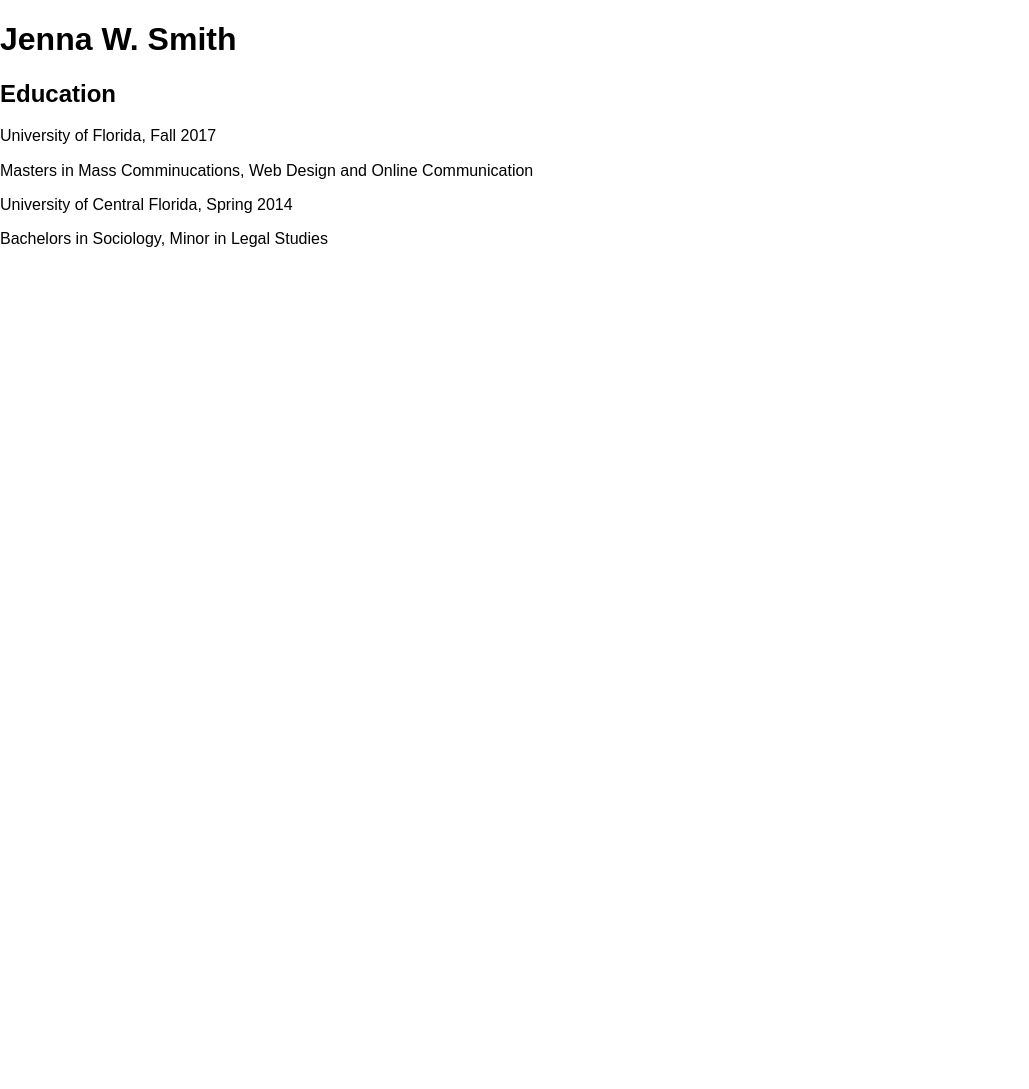
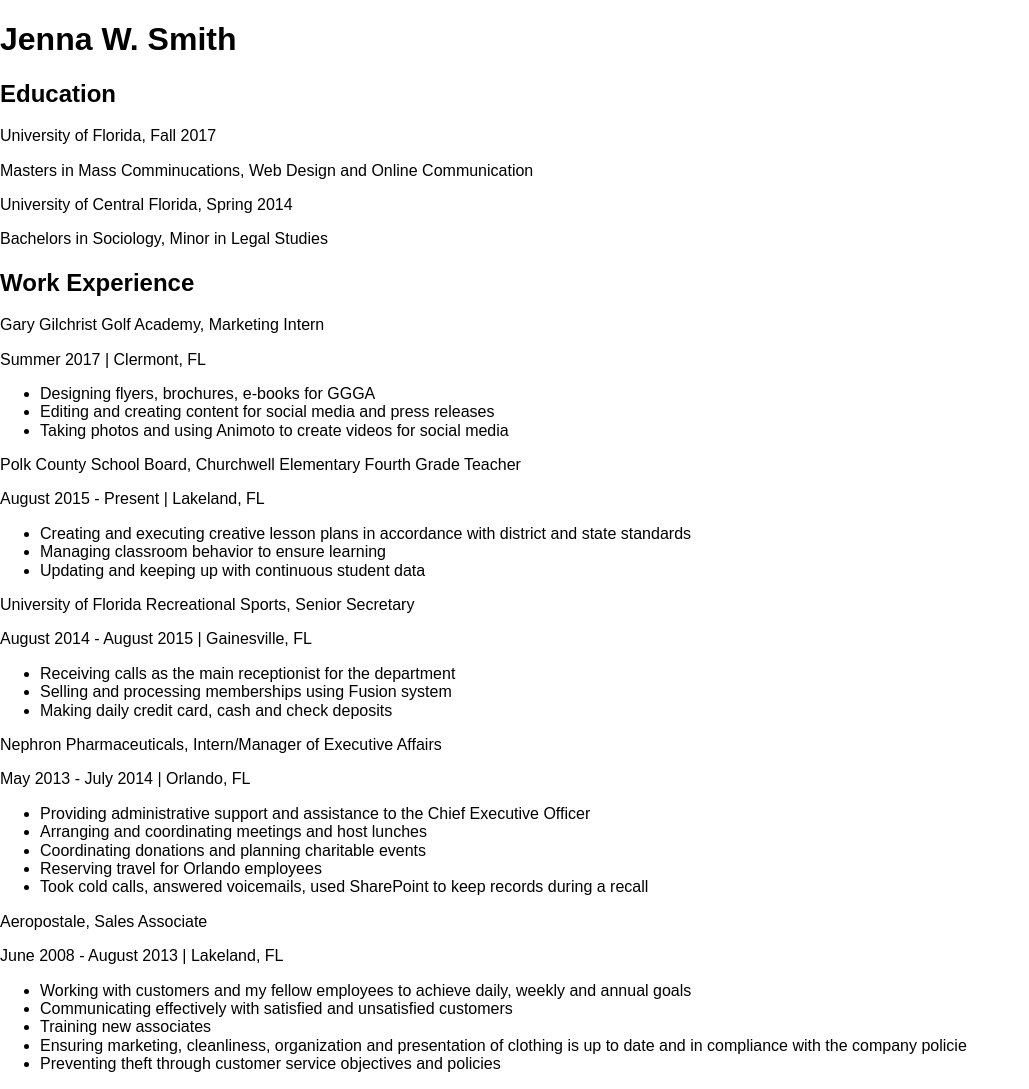
Before and after one commit to jennawsmith/project_resume_smith_jenna, a plain HTML site: page index.html in a window 1280 px wide. Shown: the whole page, without its empty margins (0-1029 px from the left). Before the commit the page ends 800 px from the top, so only its background shows below. Drawn offline with Linux system fonts and the light colour scheme.

Commit message:
add experience section

```diff
--- a/index.html
+++ b/index.html
@@ -26,6 +26,64 @@
             </article>
         </section>
 
+        <section class="sections">
+            <h2>Work Experience</h2>
+
+            <article>
+                <p>Gary Gilchrist Golf Academy, Marketing Intern</p>
+                <p>Summer 2017 | Clermont, FL</p>
+                <ul>
+                    <li>Designing flyers, brochures, e-books for GGGA</li>
+                    <li>Editing and creating content for social media and press releases</li>
+                    <li>Taking photos and using Animoto to create videos for social media</li>
+                </ul>
+            </article>
+
+            <article>
+                <p>Polk County School Board, Churchwell Elementary Fourth Grade Teacher</p>
+                <p>August 2015 - Present | Lakeland, FL</p>
+                <ul>
+                    <li>Creating and executing creative lesson plans in accordance with district and state standards</li>
+                    <li>Managing classroom behavior to ensure learning</li>
+                    <li>Updating and keeping up with continuous student data</li>
+                </ul>
+            </article>
+
+            <article>
+                <p>University of Florida Recreational Sports, Senior Secretary</p>
+                <p>August 2014 - August 2015 | Gainesville, FL</p>
+                <ul>
+                    <li>Receiving calls as the main receptionist for the department</li>
+                    <li>Selling and processing memberships using Fusion system</li>
+                    <li>Making daily credit card, cash and check deposits</li>
+                </ul>
+            </article>
+
+            <article>
+                <p>Nephron Pharmaceuticals, Intern/Manager of Executive Affairs</p>
+                <p>May 2013 - July 2014 | Orlando, FL</p>
+                <ul>
+                    <li>Providing administrative support and assistance to the Chief Executive Officer</li>
+                    <li>Arranging and coordinating meetings and host lunches</li>
+                    <li>Coordinating donations and planning charitable events</li>
+                    <li>Reserving travel for Orlando employees</li>
+                    <li>Took cold calls, answered voicemails, used SharePoint to keep records during a recall</li>
+                </ul>
+            </article>
+
+            <article>
+                <p>Aeropostale, Sales Associate</p>
+                <p>June 2008 - August 2013 | Lakeland, FL</p>
+                <ul>
+                    <li>Working with customers and my fellow employees to achieve daily, weekly and annual goals</li>
+                    <li>Communicating effectively with satisfied and unsatisfied customers</li>
+                    <li>Training new associates</li>
+                    <li>Ensuring marketing, cleanliness, organization and  presentation of clothing is up to date and in compliance with the company policie</li>
+                    <li>Preventing theft through customer service objectives and policies</li>
+                </ul>
+            </article>
+        </section>
+
 
 
     <script src="js/main.js"></script>
```
